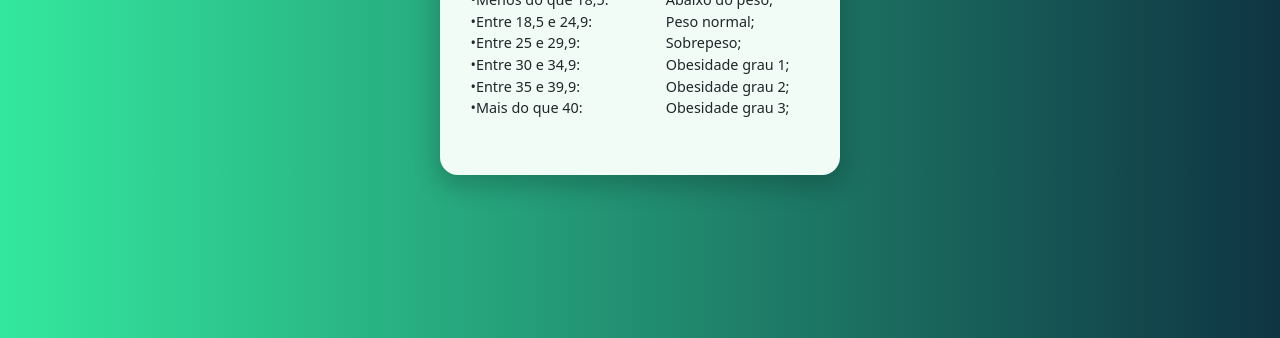
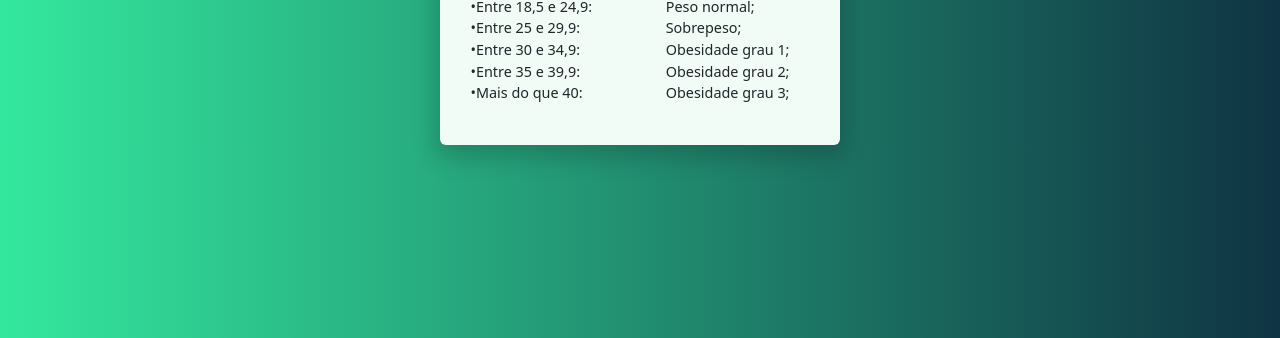
Before and after one commit to andraderafa72/calculadora-de-imc, a plain HTML site: page index.html in a window 1280 px wide. Shown: the part 462-800 px from the top of the page. Drawn offline with nearby package versions, Linux system fonts and the light colour scheme.

Commit message:
alteração no tamanho do container e border-radius

```diff
--- a/assets/css/style.css
+++ b/assets/css/style.css
@@ -29,13 +29,12 @@ body{
 .container{
   margin-top: 25px;
   max-width: 400px!important;
-  padding: 40px 25px;
+  padding: 25px 25px;
   background-color: var(--container-color);
   display: flex;
   flex-direction: column;
   justify-content: space-between;
-  border-radius: 18px;
-
+  border-radius: 6px;
   box-shadow: 0px 8px 24px 4px rgba(0, 0, 0, 0.2);
 }
 
```
